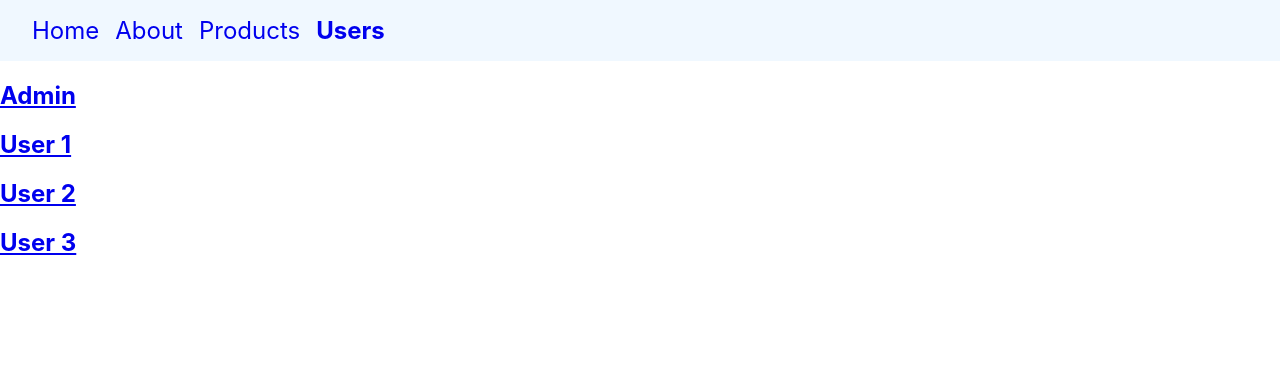
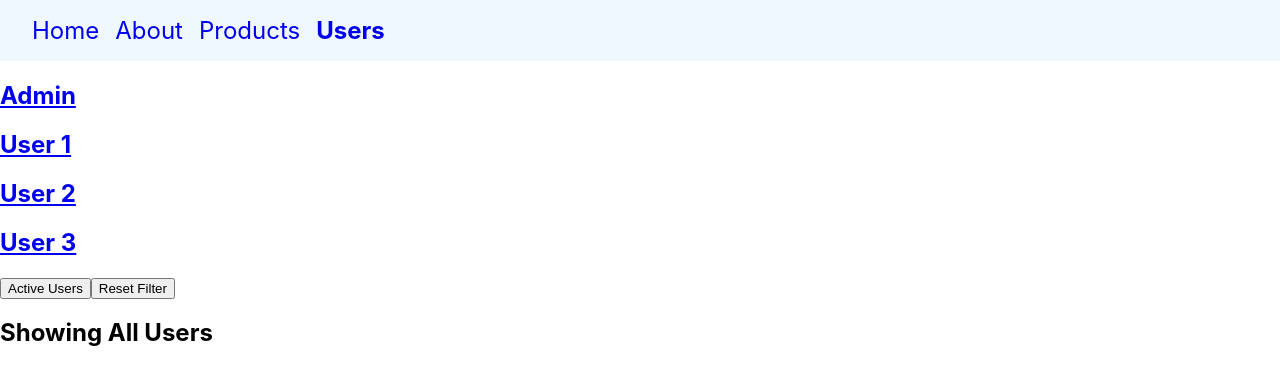
Before and after one commit to UtkarshPathrabe/React-Router-Demo, a React (Create React App) app: page /users in a window 1280 px wide. Shown: the top 384 px of the page. Built offline with nearby package versions, Linux system fonts and the light colour scheme.

Commit message:
Update Users.jsx

```diff
--- a/src/components/Users.jsx
+++ b/src/components/Users.jsx
@@ -1,6 +1,8 @@
-import { Link, Outlet } from "react-router-dom";
+import { Link, Outlet, useSearchParams } from "react-router-dom";
 
 const Users = () => {
+    const [searchParams, setSearchParams] = useSearchParams();
+    const showActiveUsers = searchParams.get('filter') === 'active';
     return (
         <div>
             <Link to='admin'><h2>Admin</h2></Link>
@@ -8,6 +10,11 @@
             <Link to='2'><h2>User 2</h2></Link>
             <Link to='3'><h2>User 3</h2></Link>
             <Outlet />
+            <div>
+                <button onClick={() => setSearchParams({ filter: 'active' })}>Active Users</button>
+                <button onClick={() => setSearchParams({})}>Reset Filter</button>
+            </div>
+            {showActiveUsers ? <h2>Showing Active Users</h2> : <h2>Showing All Users</h2>}
         </div>
     );
 };
```
